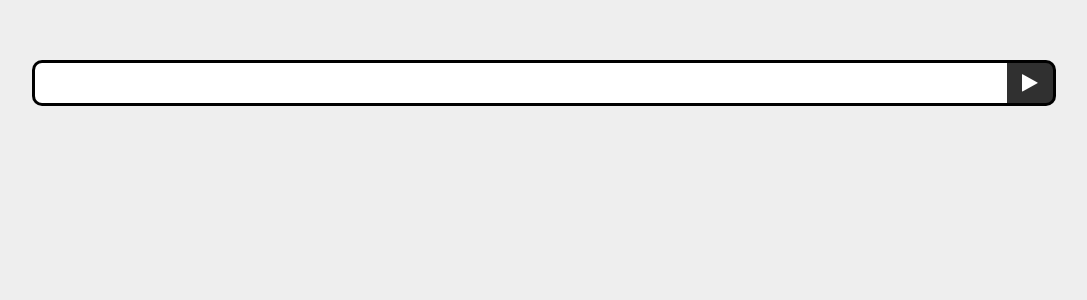
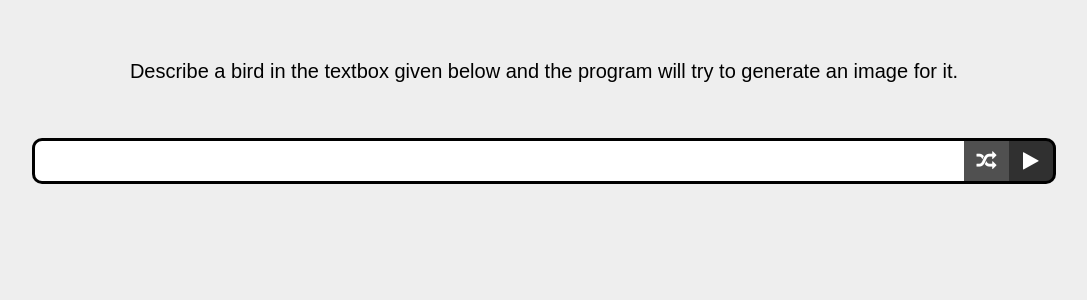
Before and after one commit to Parthav46/Text_to_Image_UI, a Django app: page / in a window 1280 px wide. Shown: the part 110-410 px from the top of the page, without its empty margins (96-1183 px from the left). Run offline with Django 3.2, Linux system fonts and the light colour scheme.

Commit message:
random button added

```diff
--- a/Text_to_Image_UI/templates/index.html
+++ b/Text_to_Image_UI/templates/index.html
@@ -14,14 +14,23 @@
 			<h1> Text to Image Synthesis using GANs </h1>
 		</div>
 		<div name='project'>
+			<div class='label'>
+				<p> Describe a bird in the textbox given below and the program will try to generate an image for it.</p>
+			</div>
 			{% csrf_token %}
 			<div class='input'>
 				<input class='text' type='text' id='text' name='text'>
+				<div class='random' id='random'>
+					<div class="holder">
+						<span class="fa fa-random"></span>
+					</div>
+				</div>
 				<div class='submit' id='submit'>
 					<div class="holder">
 						<span class="fa fa-play"></span>
 					</div>
 				</div>
+
 			</div>
 			<div>
 				<div id='loader' style="visibility: hidden;">
--- a/static/css/index.css
+++ b/static/css/index.css
@@ -15,6 +15,13 @@ body {
 	font-weight: 900;
 	font-family: Arial, "Helvetica Neue", Helvetica, sans-serif;
 	color: #ffffff;
+}
+
+.label {
+	font-family: Arial, "Helvetica Neue", Helvetica, sans-serif;
+	text-align: center;
+	font-size: 20px;
+	padding: 0 10px 5px 10px;
 }
 
 #content {
@@ -53,6 +60,24 @@ body {
 	cursor: pointer;
 }
 
+.random {
+	display: flex;
+	flex-direction: column;
+	height: 40px;
+	width: 50px;
+	margin: 0;
+	padding: 0;
+	border: 3px solid #000000;
+	border-left: 0px;
+	border-right: 0px;
+	background-color: #505050;
+}
+
+.random:hover {
+	cursor: pointer;
+}
+
+
 .input .text {
 	display: inline-block;
 	background-color: #ffffff;
@@ -76,7 +101,7 @@ body {
 	width: 80%;
 	justify-content: center;
 	height: 40px;
-	margin: 30px auto 0px auto;
+	margin: 30px auto -30px auto;
 }
 
 .holder {
@@ -88,6 +113,11 @@ body {
 }
 
 .fa-play {
+	font-size: 20px;
+	color: #ffffff;
+}
+
+.fa-random {
 	font-size: 20px;
 	color: #ffffff;
 }
--- a/static/js/index.js
+++ b/static/js/index.js
@@ -1,6 +1,5 @@
 $(document).ready(() => {
 	$("#submit").on("click", () => {
-		console.log('function call');
 		let str = $('#text').val();
 		if (str === '' || str === null) return;
 		$('#loader').css("visibility", "visible");
@@ -9,7 +8,7 @@ $(document).ready(() => {
 			csrfmiddlewaretoken: csrf_token,
 			text: str
 		},
-		function(data, status) {
+		(data, status) => {
 			$('#loader').css("visibility", "hidden")
 			if(status === 'success') {
 				$('#content').html(data);
@@ -37,6 +36,22 @@ $(document).ready(() => {
 			}
 		});
 	});
+
+	$("#random").on("click", () => {
+		$.get("/randcap",
+		(data, status) => {
+			if(status === 'success') {
+				$("#text").val(data);
+			}
+		}
+		)
+	});
+
+	$(document).on('keypress', (event) => {
+		if(event.keyCode === 13) {
+			$("#submit").click();
+		}
+	})
 })
 
 rate = (rating, id) => {
```
